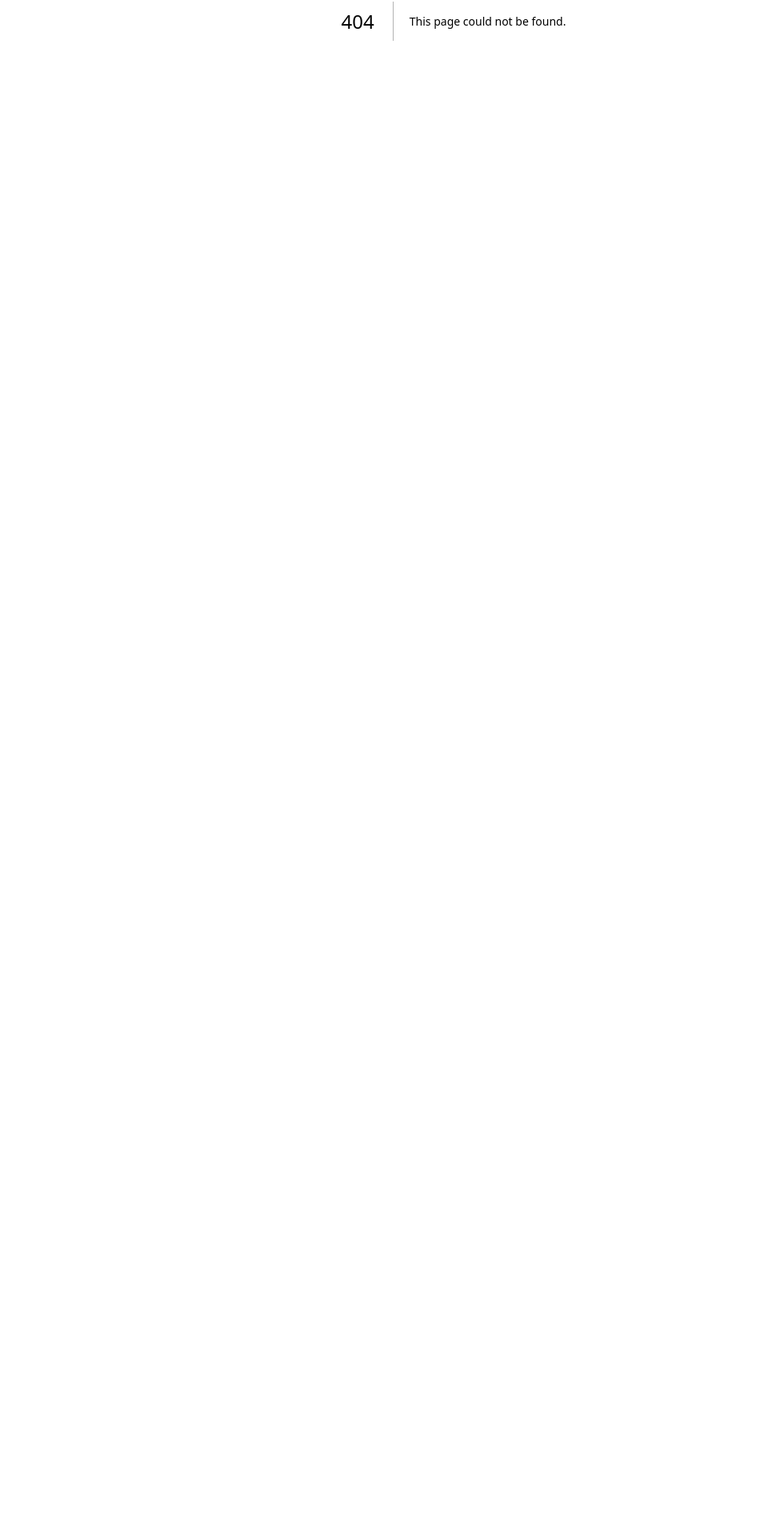
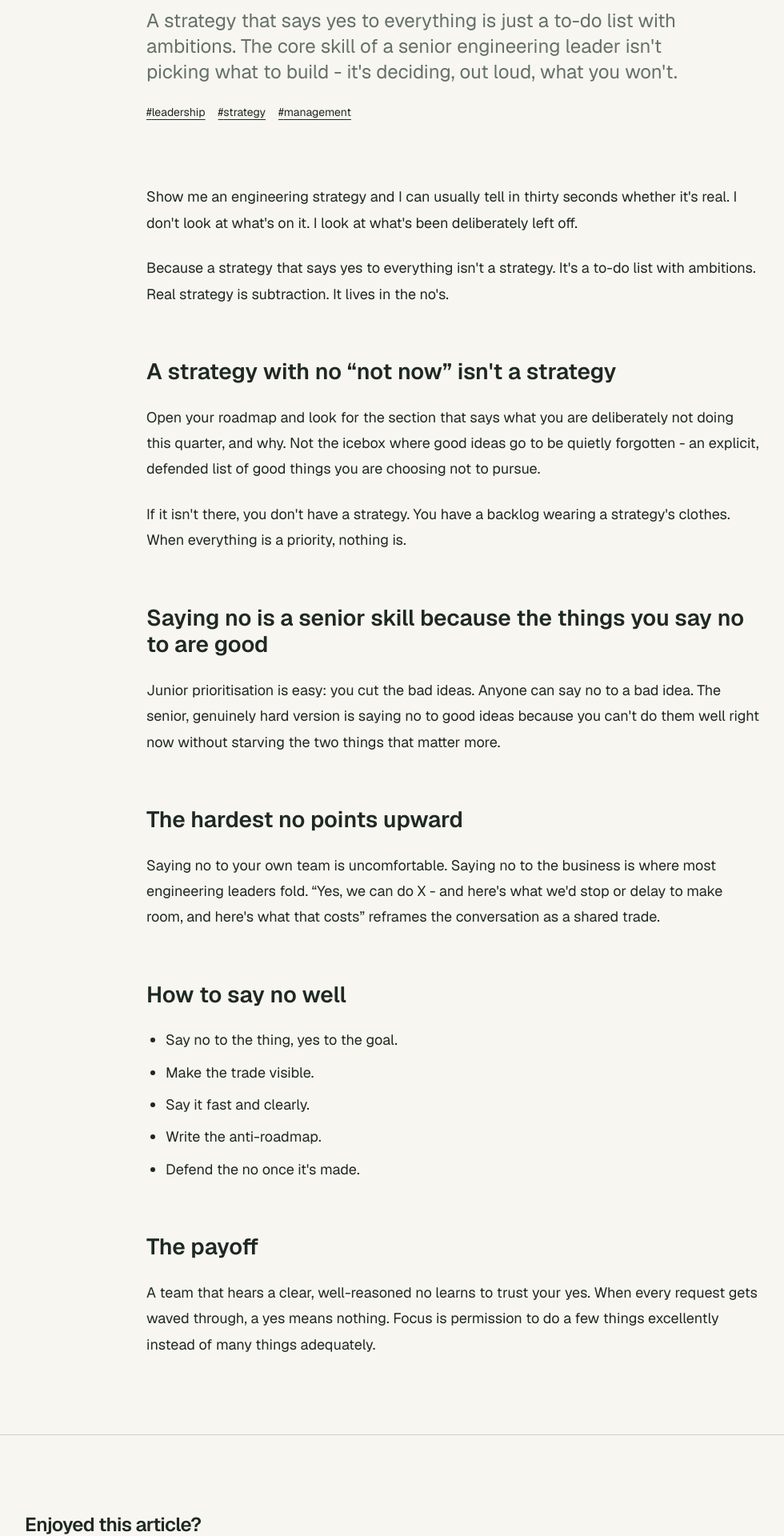
Before and after one commit to polettoweb/poletto-dev-rebuild, a Next.js app: page /blog/engineering-strategy-is-mostly-saying-no in a window 1280 px wide. Before the commit this address had no page. Shown: the part 374-2294 px from the top of the page at 80% size, without its empty margins (73-1053 px from the left). Before the commit the page ends 800 px from the top, so only its background shows below. Built offline with nearby package versions, Linux system fonts and the light colour scheme.

Commit message:
feat: add featured article route

```diff
--- /dev/null
+++ b/src/app/blog/engineering-strategy-is-mostly-saying-no/page.tsx
@@ -0,0 +1,117 @@
+import type { Metadata } from "next";
+
+import { SiteFooter } from "@/components/layout/SiteFooter";
+import { PageContainer } from "@/components/layout/PageContainer";
+import { SiteHeader } from "@/components/layout/SiteHeader";
+import { NewsletterSignup } from "@/components/ui/NewsletterSignup";
+import { TopicTag } from "@/components/ui/TopicTag";
+
+export const metadata: Metadata = {
+  title: "Engineering Strategy Is Mostly Saying No | Marco Poletto",
+  description:
+    "A strategy that says yes to everything is just a to-do list with ambitions.",
+};
+
+const topics = ["leadership", "strategy", "management"];
+
+export default function EngineeringStrategyArticle() {
+  return (
+    <>
+      <SiteHeader />
+      <main>
+        <PageContainer className="py-16 sm:py-24">
+          <article className="mx-auto max-w-3xl">
+            <header>
+              <p className="eyebrow">Article · Aug 25, 2026 · 6 min read</p>
+              <h1 className="mt-5 text-5xl font-semibold leading-[1.05] tracking-tight sm:text-7xl">
+                Engineering Strategy Is Mostly Saying No
+              </h1>
+              <p className="mt-7 max-w-2xl text-xl leading-8 text-[var(--muted)] sm:text-2xl">
+                A strategy that says yes to everything is just a to-do list with
+                ambitions. The core skill of a senior engineering leader isn&apos;t
+                picking what to build - it&apos;s deciding, out loud, what you won&apos;t.
+              </p>
+              <div className="mt-6 flex flex-wrap gap-4">
+                {topics.map((topic) => (
+                  <TopicTag key={topic} href="/topics">
+                    {topic}
+                  </TopicTag>
+                ))}
+              </div>
+            </header>
+
+            <div className="prose mt-16 max-w-none sm:mt-20">
+              <p>
+                Show me an engineering strategy and I can usually tell in thirty
+                seconds whether it&apos;s real. I don&apos;t look at what&apos;s on it. I look
+                at what&apos;s been deliberately left off.
+              </p>
+              <p>
+                Because a strategy that says yes to everything isn&apos;t a strategy.
+                It&apos;s a to-do list with ambitions. Real strategy is subtraction.
+                It lives in the no&apos;s.
+              </p>
+
+              <h2>A strategy with no “not now” isn&apos;t a strategy</h2>
+              <p>
+                Open your roadmap and look for the section that says what you are
+                deliberately not doing this quarter, and why. Not the icebox where
+                good ideas go to be quietly forgotten - an explicit, defended list
+                of good things you are choosing not to pursue.
+              </p>
+              <p>
+                If it isn&apos;t there, you don&apos;t have a strategy. You have a backlog
+                wearing a strategy&apos;s clothes. When everything is a priority,
+                nothing is.
+              </p>
+
+              <h2>Saying no is a senior skill because the things you say no to are good</h2>
+              <p>
+                Junior prioritisation is easy: you cut the bad ideas. Anyone can
+                say no to a bad idea. The senior, genuinely hard version is saying
+                no to good ideas because you can&apos;t do them well right now without
+                starving the two things that matter more.
+              </p>
+
+              <h2>The hardest no points upward</h2>
+              <p>
+                Saying no to your own team is uncomfortable. Saying no to the
+                business is where most engineering leaders fold. “Yes, we can do
+                X - and here&apos;s what we&apos;d stop or delay to make room, and here&apos;s
+                what that costs” reframes the conversation as a shared trade.
+              </p>
+
+              <h2>How to say no well</h2>
+              <ul>
+                <li>Say no to the thing, yes to the goal.</li>
+                <li>Make the trade visible.</li>
+                <li>Say it fast and clearly.</li>
+                <li>Write the anti-roadmap.</li>
+                <li>Defend the no once it&apos;s made.</li>
+              </ul>
+
+              <h2>The payoff</h2>
+              <p>
+                A team that hears a clear, well-reasoned no learns to trust your
+                yes. When every request gets waved through, a yes means nothing.
+                Focus is permission to do a few things excellently instead of many
+                things adequately.
+              </p>
+            </div>
+          </article>
+        </PageContainer>
+
+        <section className="border-y border-[var(--line)]">
+          <PageContainer className="py-20 sm:py-24">
+            <NewsletterSignup
+              action="https://buttondown.com/api/emails/embed-subscribe/marcopoletto"
+              heading="Enjoyed this article?"
+              description="Subscribe to Leading Bytes for practical insights on org scaling, delivery operations, and engineering leadership."
+            />
+          </PageContainer>
+        </section>
+      </main>
+      <SiteFooter />
+    </>
+  );
+}
--- a/src/app/globals.css
+++ b/src/app/globals.css
@@ -42,3 +42,29 @@ a:hover {
   text-decoration-thickness: 1px;
   text-underline-offset: 0.25rem;
 }
+
+.prose {
+  color: var(--foreground);
+  font-size: 1.125rem;
+  line-height: 1.8;
+}
+
+.prose > * + * {
+  margin-top: 1.5rem;
+}
+
+.prose h2 {
+  font-size: 1.75rem;
+  font-weight: 600;
+  line-height: 1.2;
+  margin-top: 4rem;
+}
+
+.prose ul {
+  list-style: disc;
+  padding-left: 1.5rem;
+}
+
+.prose li + li {
+  margin-top: 0.5rem;
+}
```
Also changed, not shown: 1 other file (tests, documents, lock files or other folders).
